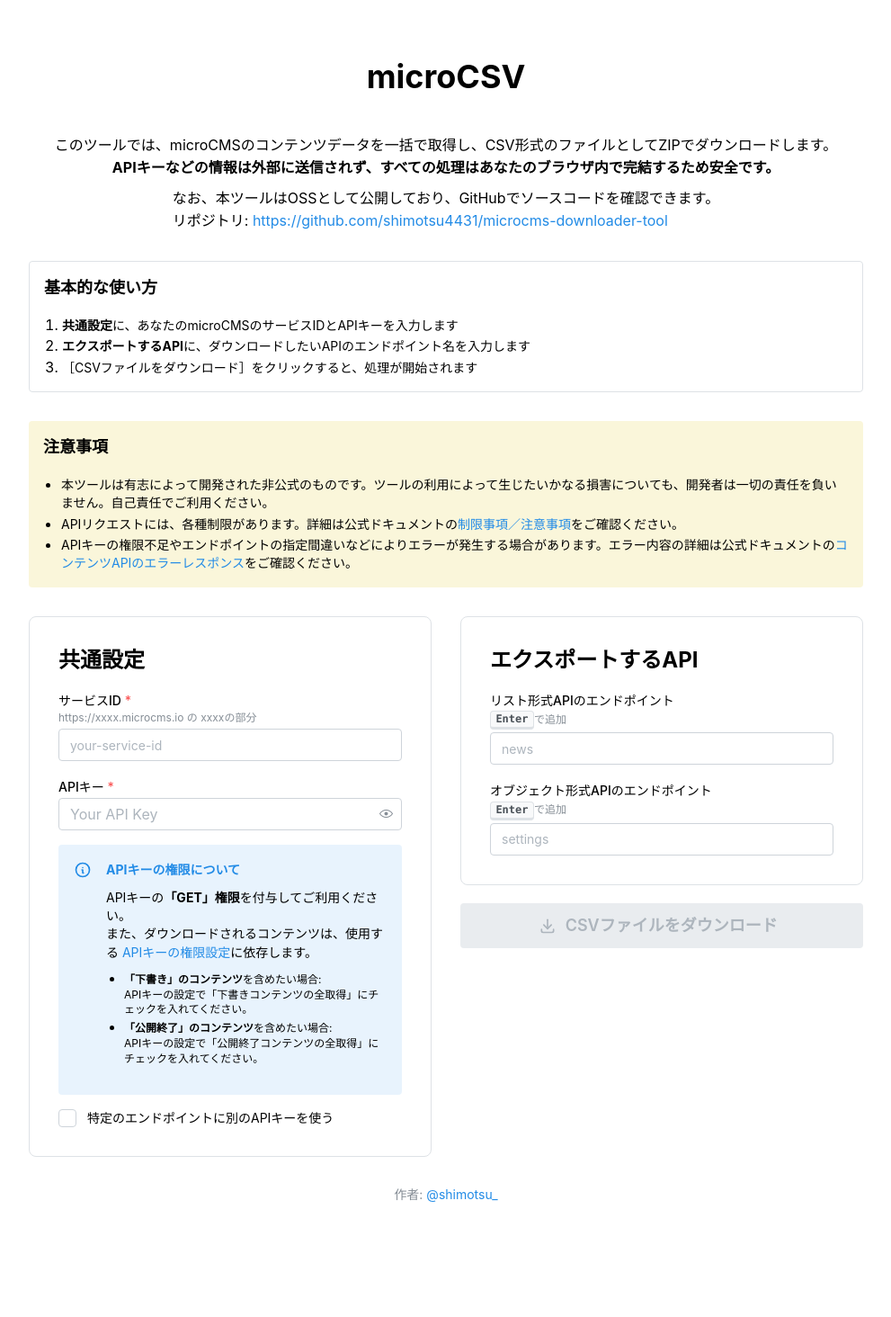
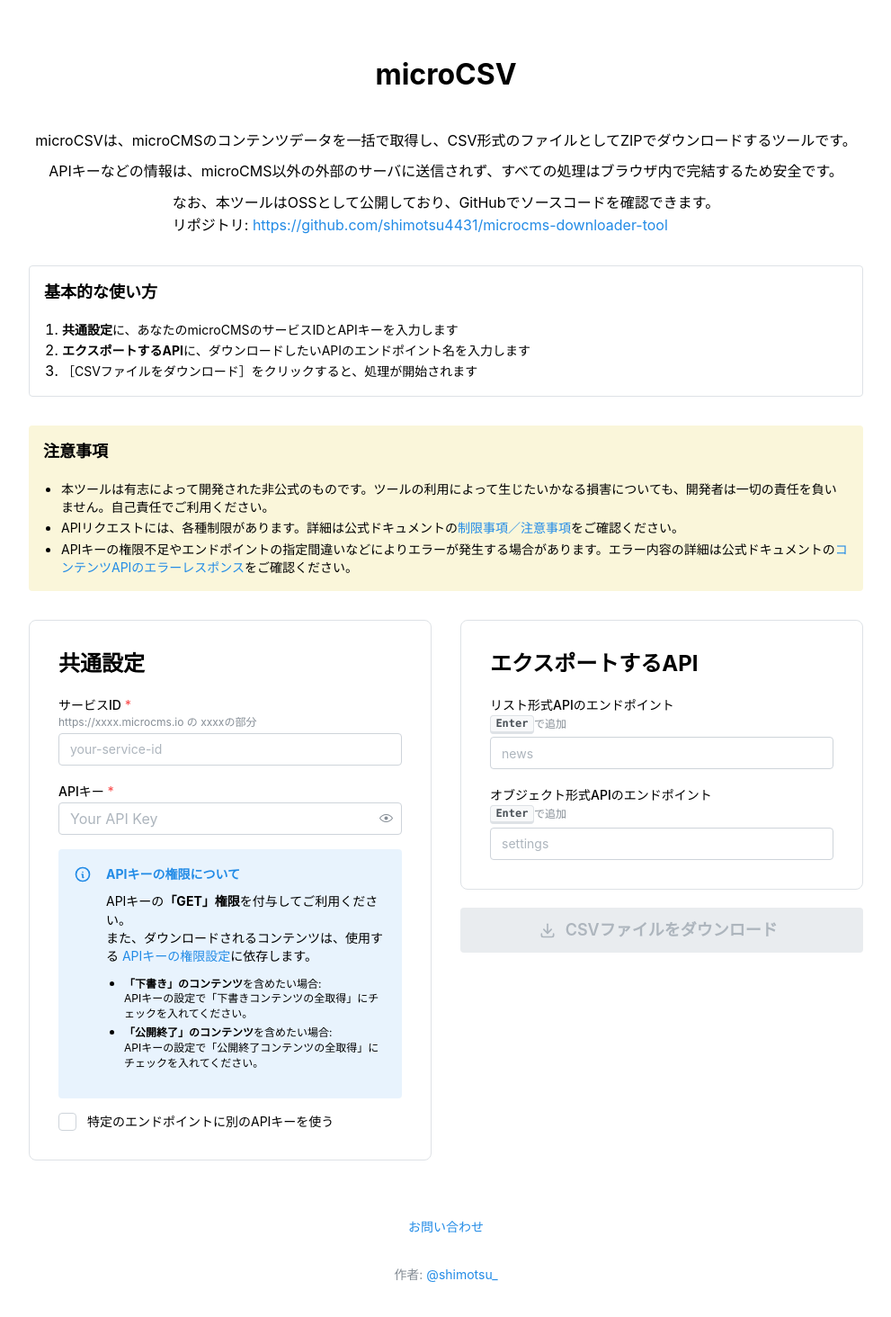
Before and after one commit to shimotsu4431/microCSV, a Next.js app: page / in a window 1280 px wide. Shown: the top 1464 px of the page at 90% size, without its empty margins (144-1135 px from the left). Before the commit the page ends 1370 px from the top, so only its background shows below. Built offline with nearby package versions, Linux system fonts and the light colour scheme.

Commit message:
ヘッダーコンポーネントのタイトルサイズを32に変更し、説明文を整理。ホームページにお問い合わせリンクを追加。

```diff
--- a/app/components/Header.tsx
+++ b/app/components/Header.tsx
@@ -4,15 +4,14 @@
 
 export const Header = () => (
   <Stack gap="xs" align="center">
-    <Title order={1} mt={30} mb={30} size={36}>
+    <Title order={1} mt={30} mb={30} size={32}>
       microCSV
     </Title>
     <Text ta="center">
-      このツールでは、microCMSのコンテンツデータを一括で取得し、CSV形式のファイルとしてZIPでダウンロードします。
-      <br />
-      <Text span fw={700}>
-        APIキーなどの情報は外部に送信されず、すべての処理はあなたのブラウザ内で完結するため安全です。
-      </Text>
+      microCSVは、microCMSのコンテンツデータを一括で取得し、CSV形式のファイルとしてZIPでダウンロードするツールです。
+    </Text>
+    <Text ta="center">
+      APIキーなどの情報は、microCMS以外の外部のサーバに送信されず、すべての処理はブラウザ内で完結するため安全です。
     </Text>
     <Text>
       なお、本ツールはOSSとして公開しており、GitHubでソースコードを確認できます。
--- a/app/page.tsx
+++ b/app/page.tsx
@@ -84,7 +84,17 @@
             </Stack>
           </SimpleGrid>
 
-          <Group justify="center">
+          <Group justify="center" mt="xl">
+            <Text size="sm" c="dimmed">
+              <Anchor
+                href="https://forms.gle/iSpp2zmcm4SiyXb39"
+                target="_blank"
+              >
+                お問い合わせ
+              </Anchor>
+            </Text>
+          </Group>
+          <Group justify="center" mb="xl">
             <Text size="sm" c="dimmed">
               作者:{' '}
               <Anchor href="https://x.com/shimotsu_" target="_blank">
```
